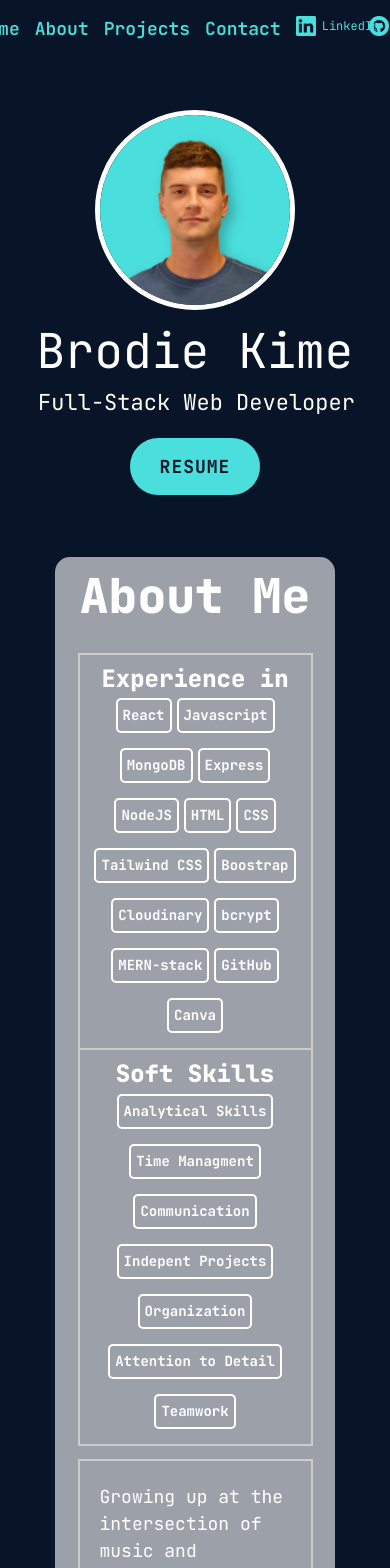
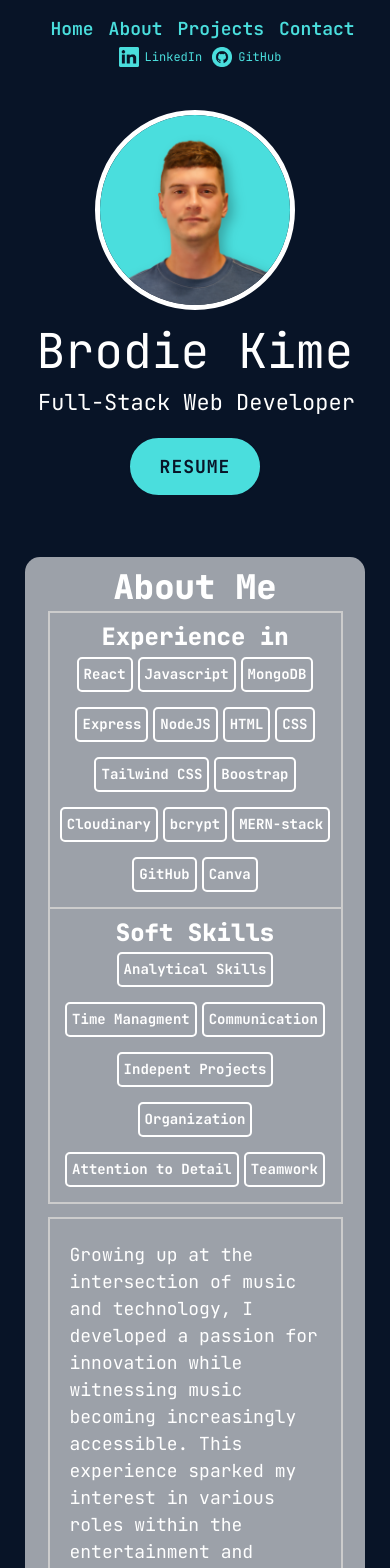
Before and after one commit to brodiekime21/portfolio, a React (Create React App) app: page / in a window 390 px wide. Shown: the top 1568 px of the page. Built offline with nearby package versions, Linux system fonts and the light colour scheme.

Commit message:
navbar stacks on mobile

```diff
--- a/src/index.css
+++ b/src/index.css
@@ -500,7 +500,20 @@ em {
 
 @media (max-width: 1200px) {
   .about-container {
-    max-width: 850px;
+    max-width: 790px;
+    padding: 35px 50px 35px 50px;
+
+  }
+
+
+
+
+
+}
+
+@media (max-width: 1100px) {
+  .about-container {
+    max-width: 680px;
     padding: 35px 50px 35px 50px;
 
   }
@@ -513,7 +526,7 @@ em {
 
 @media (max-width: 1000px) {
   .about-container {
-    max-width: 600px;
+    max-width: 620px;
     padding: 20px 35px;
   }
 
@@ -551,6 +564,23 @@ em {
 
 }
 
+@media (max-width: 925px) {
+
+  .about-container {
+    max-width: 510px;
+    padding: 20px 35px;
+  }
+}
+
+@media (max-width: 820px) {
+
+  .about-container {
+    max-width: 460px;
+    padding: 20px 35px;
+  }
+}
+
+
 
 @media (max-width: 767px) {
 
@@ -565,6 +595,13 @@ em {
     display: flex;
     margin-left: 15px;
   }
+
+  #about-me-title{
+    font-size: 34px;
+    margin: 0px;
+    margin-bottom: 5px;
+  }
+
 
   .nav-links {
     font-size: 18px;
@@ -606,12 +643,30 @@ font-size: 16px;
 
 }
 
-@media (max-width: 526px) {
+@media (max-width: 635px) {
 
   .about-container {
-    max-width: 280px;
+    max-width: 340px;
     padding: 10px 15px;
   }
 
 
 }
+
+@media (max-width: 526px) {
+
+  .about-container {
+    padding: 10px 15px;
+  }
+
+
+  #navbar-right{
+    display: flex;
+    flex-direction: column;
+  }
+
+  #linkedin-github-navbar{
+    margin: 5px 0px;
+  }
+
+}
```
